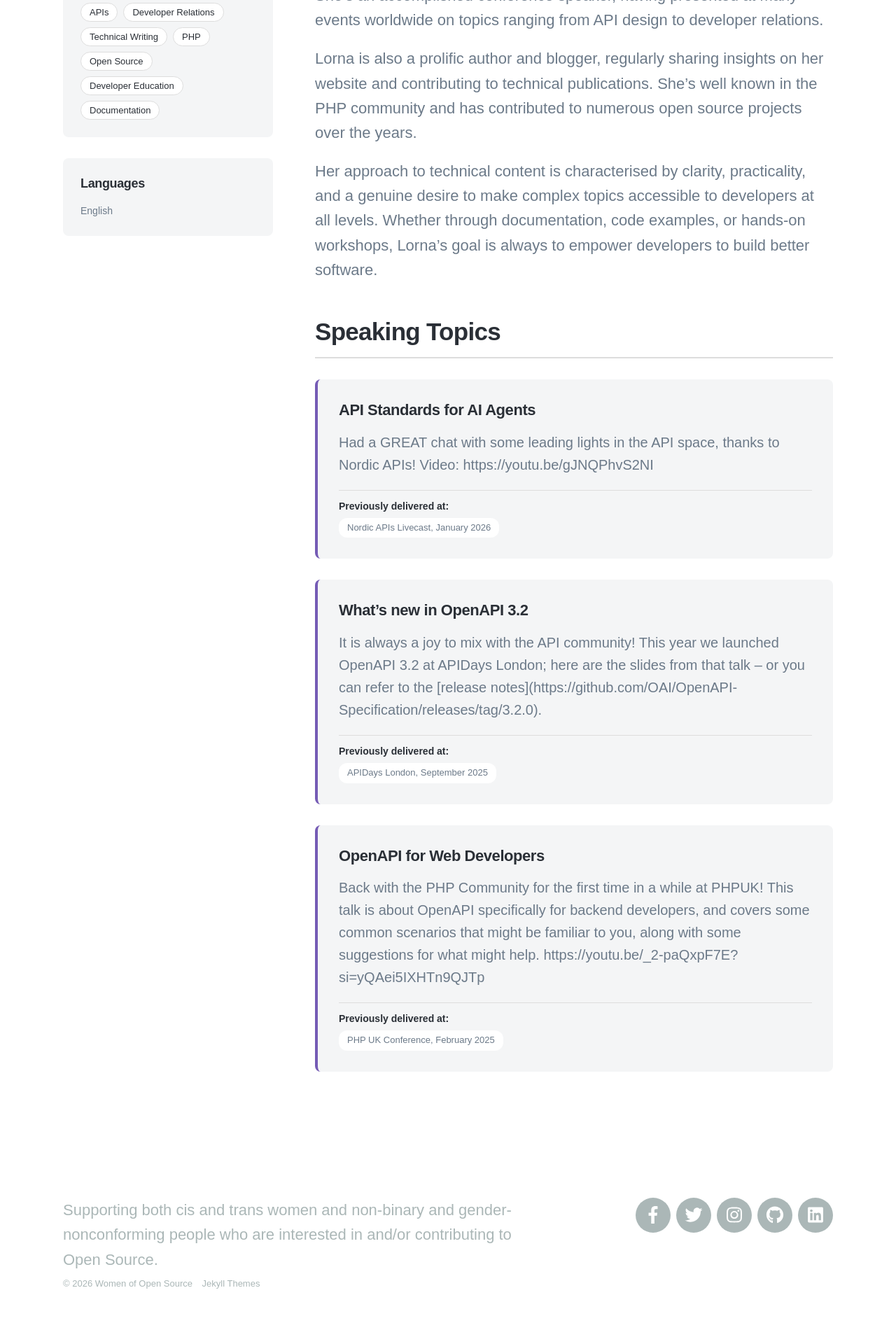
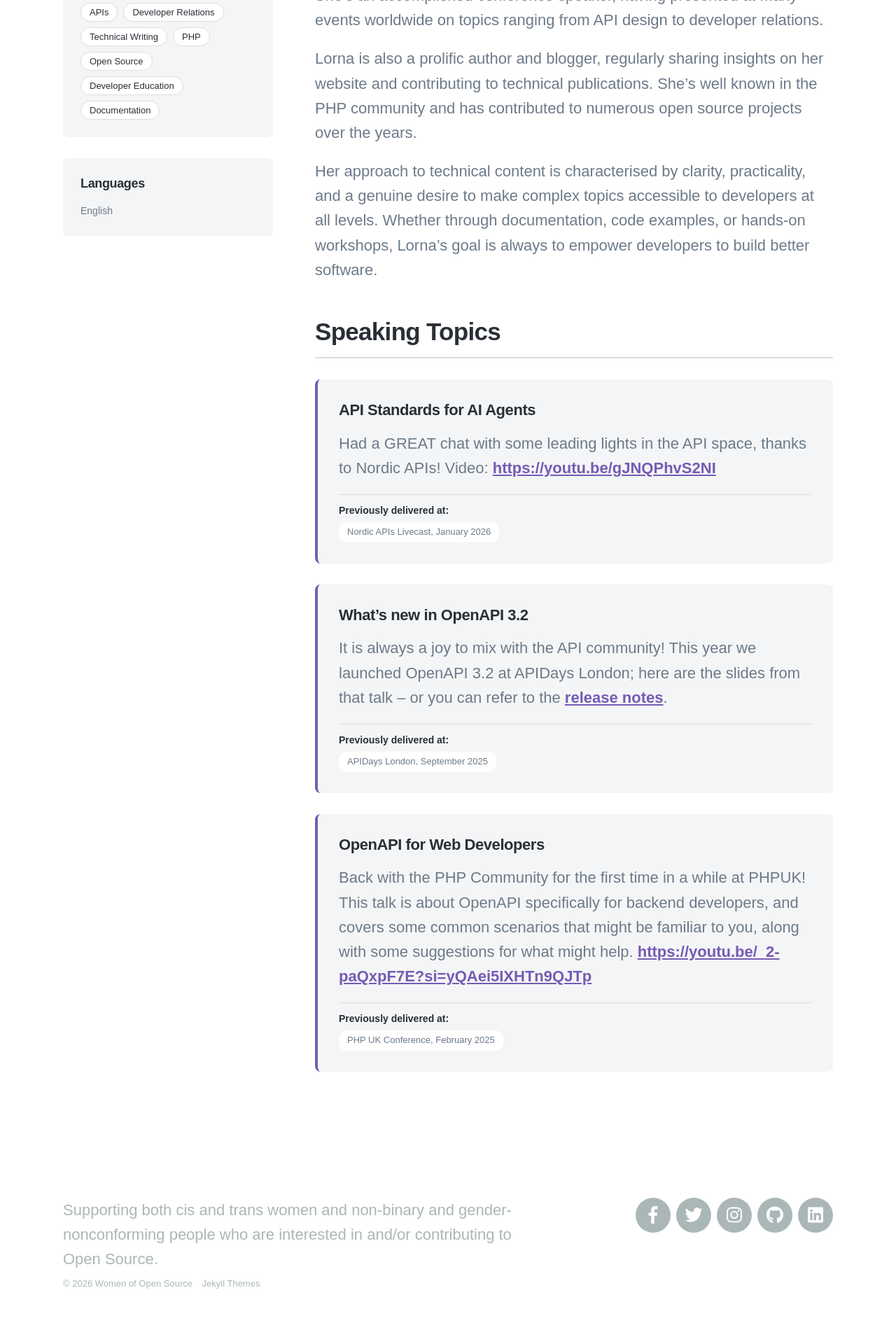
Before and after one commit to womenofopensource/womenofopensource.github.io, a Jekyll site: the page built from docs/_speakers/lorna-jane-mitchell.md, in a window 1280 px wide. Shown: the part 1077-2997 px from the top of the page at 70% size. Built offline with Jekyll 4.4.1, drawn with Linux system fonts in a browser that asks for light colours; nearby versions of some CDN libraries; some web fonts are replaced.

Commit message:
Render speaker talk abstracts as markdown so links are clickable
Talk abstracts were output as raw text, so URLs and markdown links showed
as plain text. Run the abstract through markdownify (in a div, not a nested
p) so markdown links work, style links in the accent colour (underlined),
and reset the markdownify <p> wrapper. Convert the two bare URLs in Lorna's
talks to <url> autolinks so they render as links too.

Verified: all three talks link correctly; long URL links wrap within the
card; no horizontal overflow on mobile.

Co-Authored-By: Claude Opus 4.8 <noreply@anthropic.com>

```diff
--- a/docs/_layouts/speaker.html
+++ b/docs/_layouts/speaker.html
@@ -121,7 +121,7 @@ layout: default
 					{% for talk in page.talks %}
 					<div class="speaker-talk-card">
 						<h3>{{ talk.title }}</h3>
-						<p class="speaker-talk-abstract">{{ talk.abstract }}</p>
+						<div class="speaker-talk-abstract">{{ talk.abstract | markdownify }}</div>
 						{% if talk.delivered_at %}
 						<div class="speaker-talk-history">
 							<strong>Previously delivered at:</strong>
--- a/docs/_sass/_includes/_speakers.scss
+++ b/docs/_sass/_includes/_speakers.scss
@@ -620,7 +620,27 @@
 	font-size: $p-medium;
 	line-height: 1.6;
 	color: $text-medium-color;
-	overflow-wrap: break-word;
+
+	// markdownify wraps the abstract in <p>; reset margins and keep long
+	// words/URLs breaking within the card.
+	p {
+		margin: 0 0 15px;
+		overflow-wrap: break-word;
+
+		&:last-child {
+			margin-bottom: 0;
+		}
+	}
+
+	a {
+		color: $accent-color;
+		text-decoration: underline;
+		overflow-wrap: break-word;
+
+		&:hover {
+			text-decoration: none;
+		}
+	}
 }
 
 .speaker-talk-history {
--- a/docs/_speakers/lorna-jane-mitchell.md
+++ b/docs/_speakers/lorna-jane-mitchell.md
@@ -25,7 +25,7 @@ profiles:
   website: https://lornajane.net
 talks:
   - title: "API Standards for AI Agents"
-    abstract: "Had a GREAT chat with some leading lights in the API space, thanks to Nordic APIs! Video: https://youtu.be/gJNQPhvS2NI"
+    abstract: "Had a GREAT chat with some leading lights in the API space, thanks to Nordic APIs! Video: <https://youtu.be/gJNQPhvS2NI>"
     delivered_at:
       - Nordic APIs Livecast, January 2026
   - title: "What’s new in OpenAPI 3.2"
@@ -33,7 +33,7 @@ talks:
     delivered_at:
       - APIDays London, September 2025
   - title: "OpenAPI for Web Developers"
-    abstract: "Back with the PHP Community for the first time in a while at PHPUK! This talk is about OpenAPI specifically for backend developers, and covers some common scenarios that might be familiar to you, along with some suggestions for what might help. https://youtu.be/_2-paQxpF7E?si=yQAei5IXHTn9QJTp"
+    abstract: "Back with the PHP Community for the first time in a while at PHPUK! This talk is about OpenAPI specifically for backend developers, and covers some common scenarios that might be familiar to you, along with some suggestions for what might help. <https://youtu.be/_2-paQxpF7E?si=yQAei5IXHTn9QJTp>"
     delivered_at:
       - PHP UK Conference, February 2025
 ---
```
